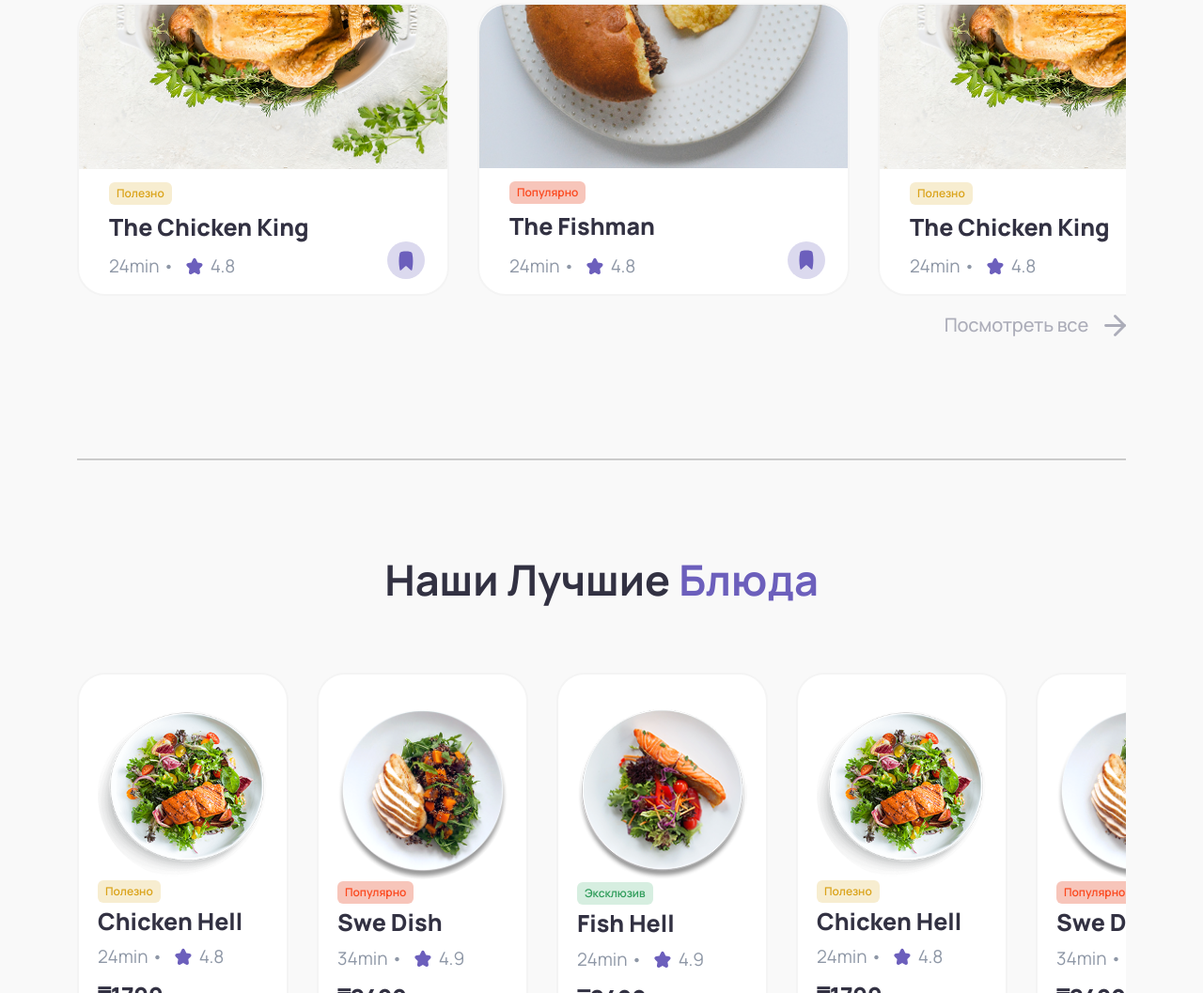
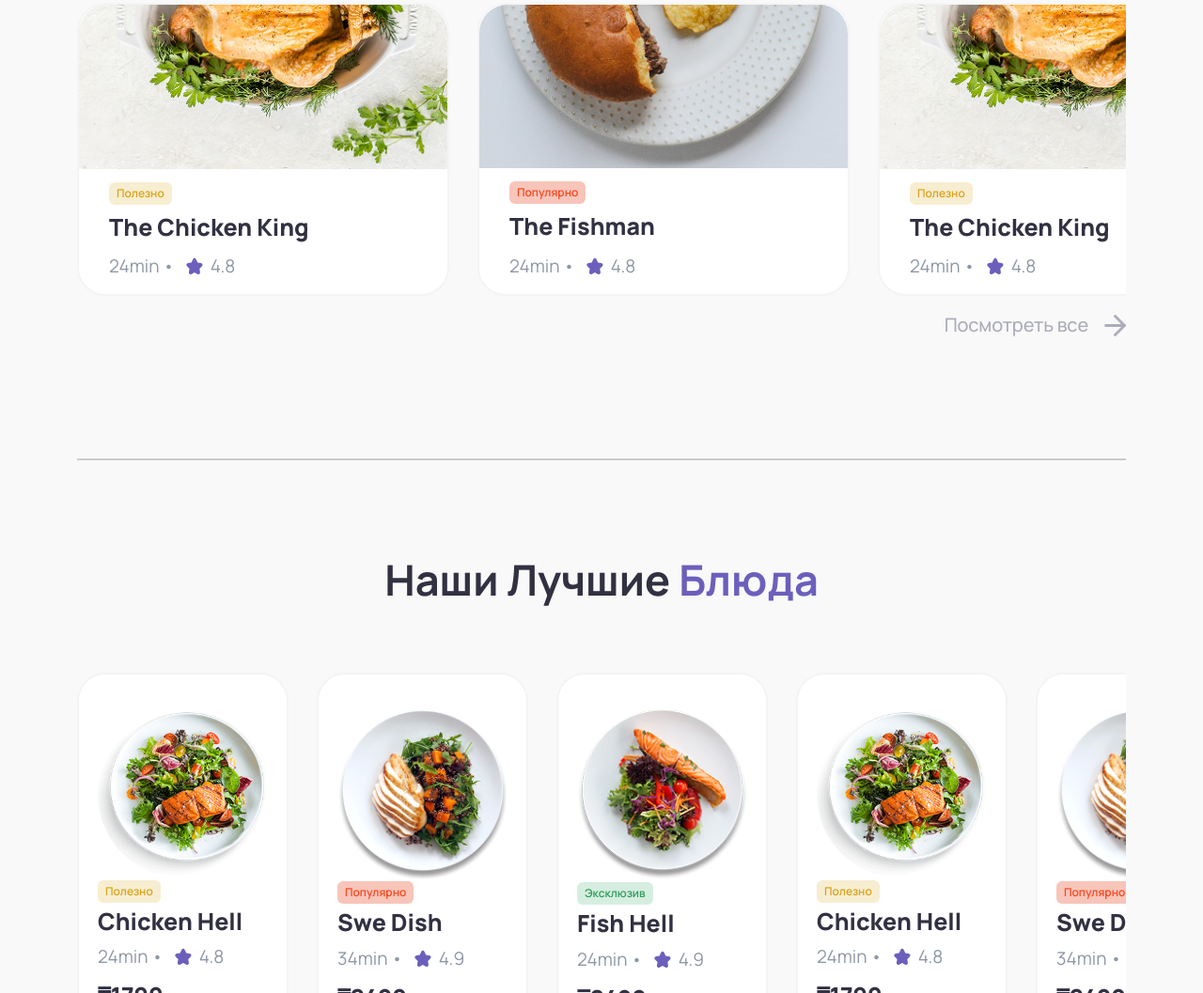
Before and after one commit to Feoor/Coursework, a website: page src/pages/eatly_menu.html in a window 1280 px wide. Shown: the part 1030-2087 px from the top of the page at 94% size. Drawn offline with nearby package versions, Linux system fonts and the light colour scheme.

Commit message:
Корректировка под валидацию html

```diff
--- a/src/pages/eatly_menu.html
+++ b/src/pages/eatly_menu.html
@@ -207,8 +207,6 @@
                                     <img src="../icons/purple_star.svg" alt="Purple star">
                                     <span class="ms-1">4.8</span>
                                 </div>
-
-                                <button class="restaurant-bookmark"></button>
                             </div>
                         </a>
                     </div>
@@ -226,8 +224,6 @@
                                     <img src="../icons/purple_star.svg" alt="Purple star">
                                     <span class="ms-1">4.8</span>
                                 </div>
-
-                                <button class="restaurant-bookmark"></button>
                             </div>
                         </a>
                     </div>
@@ -245,8 +241,6 @@
                                     <img src="../icons/purple_star.svg" alt="Purple star">
                                     <span class="ms-1">4.8</span>
                                 </div>
-
-                                <button class="restaurant-bookmark"></button>
                             </div>
                         </a>
                     </div>
```
Also changed, not shown: src/index.html (+0 -6 lines).
